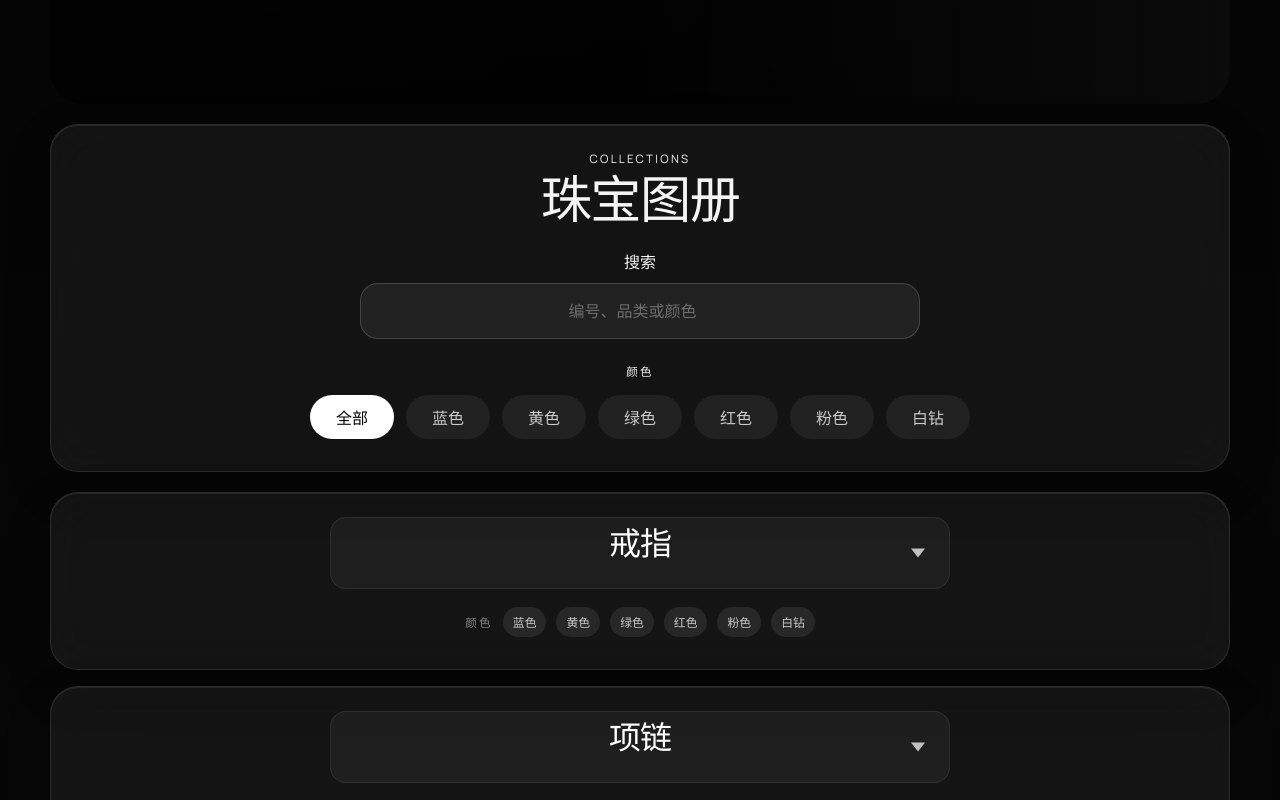
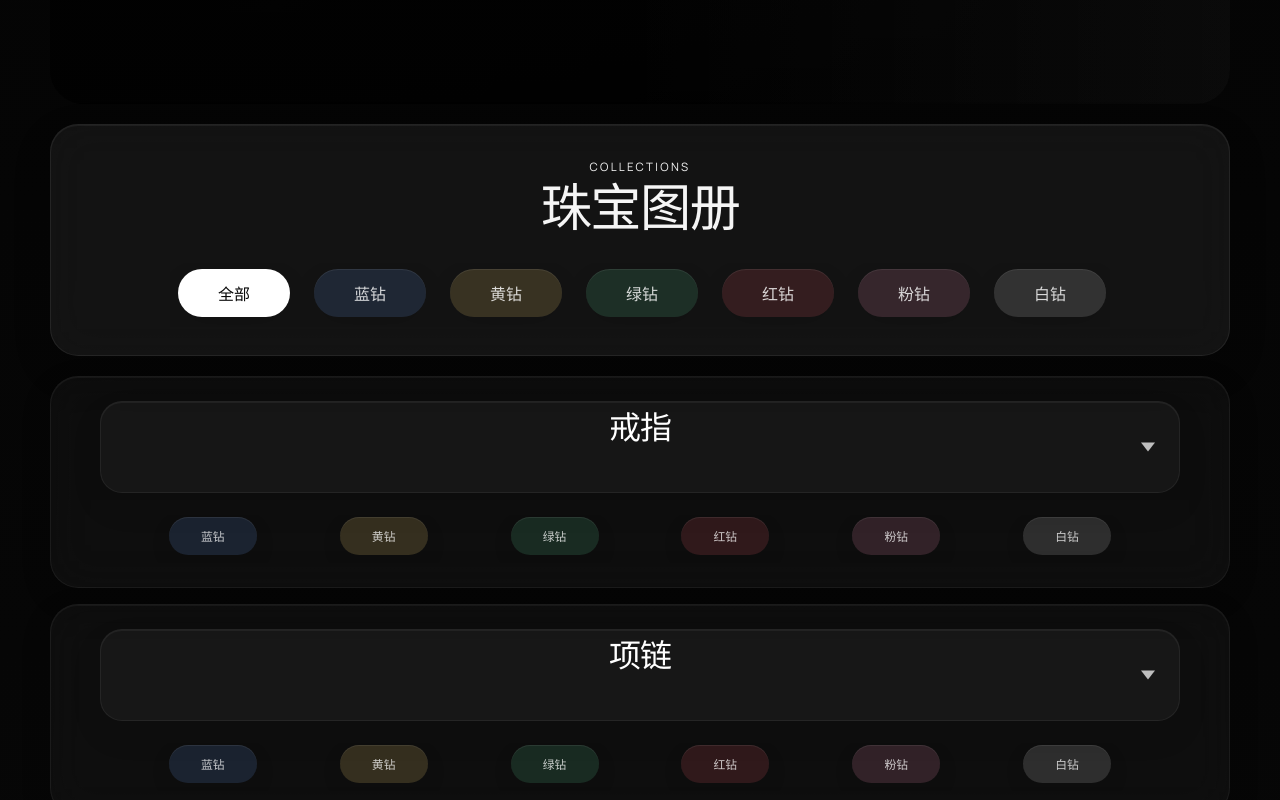
Before and after one commit to 0xTrunix/AzureVerse, a React (Vite) app: page / in a window 1280 px wide. Shown: the part 680-1480 px from the top of the page. Built offline with nearby package versions, Linux system fonts and the light colour scheme.

Commit message:
Polish catalogue filters and section rows

```diff
--- a/src/App.css
+++ b/src/App.css
@@ -14,10 +14,10 @@
 .glass-section,
 .glass-card {
   background: rgba(255, 255, 255, 0.06);
-  border: 1px solid rgba(255, 255, 255, 0.1);
+  border: 1px solid rgba(255, 255, 255, 0.07);
   box-shadow:
-    0 18px 48px rgba(0, 0, 0, 0.2),
-    inset 0 1px 0 rgba(255, 255, 255, 0.08);
+    0 14px 38px rgba(0, 0, 0, 0.16),
+    inset 0 1px 0 rgba(255, 255, 255, 0.055);
   backdrop-filter: blur(22px) saturate(120%);
   -webkit-backdrop-filter: blur(22px) saturate(120%);
 }
@@ -193,7 +193,7 @@
 
 .chip,
 .section-color-chip,
-.accordion-trigger,
+.category-heading,
 .color-group-head,
 .gallery-card,
 .lightbox-close {
@@ -210,7 +210,7 @@
 
 .control-panel {
   margin-top: 20px;
-  padding: 24px;
+  padding: 32px 24px 28px;
   scroll-margin-top: 92px;
   text-align: center;
 }
@@ -235,17 +235,17 @@
 .global-filter-row {
   display: grid;
   justify-items: center;
-  gap: 12px;
-  margin-top: 24px;
+  gap: 16px;
+  margin-top: 28px;
 }
 
 .chip-row {
   display: flex;
-  width: min(100%, 760px);
-  gap: 12px;
-  justify-content: center;
+  width: min(100%, 940px);
+  gap: clamp(10px, 2.2vw, 24px);
+  justify-content: space-evenly;
   overflow-x: auto;
-  padding: 4px 2px 8px;
+  padding: 6px 8px 10px;
   scrollbar-width: none;
 }
 
@@ -254,18 +254,27 @@
 }
 
 .chip {
-  min-height: 40px;
+  min-height: 46px;
   flex: 0 0 auto;
-  min-width: 84px;
-  padding: 10px 18px;
+  min-width: 112px;
+  padding: 12px 22px;
   border-radius: 999px;
-  color: rgba(255, 255, 255, 0.76);
-  background: rgba(255, 255, 255, 0.06);
+  color: rgba(255, 255, 255, 0.82);
+  background: rgba(255, 255, 255, 0.075);
+  box-shadow:
+    inset 0 1px 0 rgba(255, 255, 255, 0.08),
+    0 10px 24px rgba(0, 0, 0, 0.12);
+  transition: background 180ms ease, color 180ms ease, transform 180ms ease;
 }
 
 .chip.is-active {
   color: #050505;
   background: #ffffff;
+}
+
+.chip:not(.is-active):hover,
+.section-color-chip:hover {
+  transform: translateY(-1px);
 }
 
 .filter-summary {
@@ -288,6 +297,11 @@
 .category-accordion {
   width: 100%;
   overflow: hidden;
+  background: rgba(255, 255, 255, 0.035);
+  border-color: rgba(255, 255, 255, 0.055);
+  box-shadow:
+    0 10px 32px rgba(0, 0, 0, 0.12),
+    inset 0 1px 0 rgba(255, 255, 255, 0.045);
 }
 
 .accordion-trigger {
@@ -301,23 +315,27 @@
 }
 
 .accordion-left {
-  width: min(100%, 860px);
+  width: min(100%, 1080px);
   display: grid;
   justify-items: center;
-  gap: 16px;
+  gap: 22px;
 }
 
 .category-heading {
   position: relative;
-  width: min(620px, 100%);
-  min-height: 72px;
+  width: 100%;
+  min-height: 92px;
   display: flex;
   align-items: baseline;
   justify-content: center;
   padding: 12px 64px;
-  border-radius: 16px;
-  background: rgba(255, 255, 255, 0.045);
-  border: 1px solid rgba(255, 255, 255, 0.08);
+  border-radius: 22px;
+  color: #fff;
+  background: rgba(255, 255, 255, 0.038);
+  border: 1px solid rgba(255, 255, 255, 0.06);
+  box-shadow:
+    inset 0 1px 0 rgba(255, 255, 255, 0.05),
+    0 14px 30px rgba(0, 0, 0, 0.1);
 }
 
 .accordion-left h3 {
@@ -347,12 +365,12 @@
 
 .section-colors {
   display: flex;
-  width: min(100%, 760px);
+  width: 100%;
   align-items: center;
-  justify-content: center;
-  gap: 10px;
+  justify-content: space-evenly;
+  gap: clamp(10px, 2vw, 22px);
   overflow-x: auto;
-  padding: 2px 4px 8px;
+  padding: 2px 8px 8px;
   scrollbar-width: none;
 }
 
@@ -385,7 +403,92 @@
 }
 
 .section-color-chip {
+  min-width: 88px;
+  min-height: 38px;
+  padding-inline: 18px;
   border: 0;
+  box-shadow:
+    inset 0 1px 0 rgba(255, 255, 255, 0.08),
+    0 8px 20px rgba(0, 0, 0, 0.12);
+  transition: background 180ms ease, transform 180ms ease;
+}
+
+.chip[data-color="蓝色"],
+.section-color-chip[data-color="蓝色"],
+.mood-tag[data-color="蓝色"] {
+  background: rgba(104, 164, 255, 0.14);
+}
+
+.chip[data-color="黄色"],
+.section-color-chip[data-color="黄色"],
+.mood-tag[data-color="黄色"] {
+  background: rgba(255, 214, 118, 0.16);
+}
+
+.chip[data-color="绿色"],
+.section-color-chip[data-color="绿色"],
+.mood-tag[data-color="绿色"] {
+  background: rgba(95, 218, 154, 0.14);
+}
+
+.chip[data-color="红色"],
+.section-color-chip[data-color="红色"],
+.mood-tag[data-color="红色"] {
+  background: rgba(255, 96, 108, 0.14);
+}
+
+.chip[data-color="粉色"],
+.section-color-chip[data-color="粉色"],
+.mood-tag[data-color="粉色"] {
+  background: rgba(255, 146, 190, 0.15);
+}
+
+.chip[data-color="白钻"],
+.section-color-chip[data-color="白钻"],
+.mood-tag[data-color="白钻"] {
+  background: rgba(255, 255, 255, 0.13);
+}
+
+.chip.is-active[data-color="蓝色"],
+.section-color-chip[data-color="蓝色"]:hover,
+.color-badge[data-color="蓝色"] {
+  color: #08111f;
+  background: rgba(183, 214, 255, 0.92);
+}
+
+.chip.is-active[data-color="黄色"],
+.section-color-chip[data-color="黄色"]:hover,
+.color-badge[data-color="黄色"] {
+  color: #171000;
+  background: rgba(255, 231, 160, 0.92);
+}
+
+.chip.is-active[data-color="绿色"],
+.section-color-chip[data-color="绿色"]:hover,
+.color-badge[data-color="绿色"] {
+  color: #05180d;
+  background: rgba(174, 242, 202, 0.9);
+}
+
+.chip.is-active[data-color="红色"],
+.section-color-chip[data-color="红色"]:hover,
+.color-badge[data-color="红色"] {
+  color: #1e0508;
+  background: rgba(255, 183, 190, 0.9);
+}
+
+.chip.is-active[data-color="粉色"],
+.section-color-chip[data-color="粉色"]:hover,
+.color-badge[data-color="粉色"] {
+  color: #210614;
+  background: rgba(255, 204, 225, 0.92);
+}
+
+.chip.is-active[data-color="白钻"],
+.section-color-chip[data-color="白钻"]:hover,
+.color-badge[data-color="白钻"] {
+  color: #050505;
+  background: rgba(255, 255, 255, 0.94);
 }
 
 .accordion-content {
@@ -569,7 +672,10 @@
 
 .lang-pill:focus-visible,
 .chip:focus-visible,
+.section-color-chip:focus-visible,
+.category-heading:focus-visible,
 .accordion-trigger:focus-visible,
+.color-group-head:focus-visible,
 .gallery-card:focus-visible,
 .search-box input:focus-visible,
 .lightbox-close:focus-visible {
--- a/src/App.tsx
+++ b/src/App.tsx
@@ -249,19 +249,9 @@ function App(): ReactElement {
             <p className="eyebrow">{t.catalogue}</p>
             <h2>{t.catalogueTitle}</h2>
           </div>
-          <label className="search-box">
-            <span>{t.search}</span>
-            <input
-              type="search"
-              value={query}
-              onChange={(event) => setQuery(event.target.value)}
-              placeholder={t.searchPlaceholder}
-            />
-          </label>
         </div>
 
         <div className="global-filter-row">
-          <span className="filter-label">{t.quickColor}</span>
           <div className="chip-row">
             {(['全部', ...colorOrder] as const).map((color) => (
               <button
@@ -269,6 +259,7 @@ function App(): ReactElement {
                 type="button"
                 className={color === globalColor ? 'chip is-active' : 'chip'}
                 onClick={() => startTransition(() => setGlobalColor(color))}
+                data-color={color}
               >
                 {colorCopy[color][language]}
               </button>
@@ -287,24 +278,24 @@ function App(): ReactElement {
               key={section.category}
               className={isOpen ? 'category-accordion glass-section is-open' : 'category-accordion glass-section'}
             >
-              <button
-                type="button"
-                className="accordion-trigger"
-                onClick={() => toggleSection(section.category)}
-                aria-expanded={isOpen}
-              >
+              <div className="accordion-trigger">
                 <div className="accordion-left">
-                  <div className="category-heading">
+                  <button
+                    type="button"
+                    className="category-heading"
+                    onClick={() => toggleSection(section.category)}
+                    aria-expanded={isOpen}
+                  >
                     <h3>{sectionText.label}</h3>
                     <span className="category-arrow" aria-hidden="true"></span>
-                  </div>
+                  </button>
                   <div className="section-colors">
-                    <span className="section-colors-label">{t.colorNote}</span>
                     {section.colors.map((color) => (
                       <button
                         key={`${section.category}-${color}`}
                         type="button"
                         className="section-color-chip"
+                        data-color={color}
                         onClick={(event) => {
                           event.stopPropagation()
                           jumpToColorGroup(section.category, color)
@@ -315,7 +306,7 @@ function App(): ReactElement {
                     ))}
                   </div>
                 </div>
-              </button>
+              </div>
 
               <div className="accordion-content">
                 <div className="accordion-groups">
@@ -335,7 +326,7 @@ function App(): ReactElement {
                           onClick={() => toggleColorGroup(groupKey)}
                           aria-expanded={isGroupOpen}
                         >
-                          <span className="color-badge">{colorCopy[group.color][language]}</span>
+                          <span className="color-badge" data-color={group.color}>{colorCopy[group.color][language]}</span>
                           <span className="color-group-arrow" aria-hidden="true"></span>
                         </button>
                         <div className="gallery-scroll">
@@ -355,13 +346,13 @@ function App(): ReactElement {
                                 <div className="gallery-body">
                                   <div className="card-head">
                                     <span className="image-id">{item.id}</span>
-                                    <span className="mood-tag">{colorCopy[item.color][language]}</span>
+                                    <span className="mood-tag" data-color={item.color}>{colorCopy[item.color][language]}</span>
                                   </div>
                                   <p className="gallery-meta">{categoryCopy[item.category][language].short}</p>
                                 </div>
                               </article>
                             ))}
-                            </div>
+                          </div>
                         </div>
                       </div>
                     )
--- a/src/content/catalogue.ts
+++ b/src/content/catalogue.ts
@@ -7,7 +7,7 @@ export const colorOrder: Exclude<Color, '全部'>[] = ['蓝色', '黄色', '绿
 export const translations: Record<Language, TranslationCopy> = {
   zh: {
     siteName: 'AzureVerse',
-    heroSearchPlaceholder: '搜索戒指、项链、蓝色、白钻...',
+    heroSearchPlaceholder: '搜索戒指、项链、蓝钻、白钻...',
     catalogue: 'Collections',
     catalogueTitle: '珠宝图册',
     search: '搜索',
@@ -23,7 +23,7 @@ export const translations: Record<Language, TranslationCopy> = {
   },
   en: {
     siteName: 'AzureVerse',
-    heroSearchPlaceholder: 'Search rings, necklaces, blue, white diamond...',
+    heroSearchPlaceholder: 'Search rings, necklaces, blue diamond...',
     catalogue: 'Collections',
     catalogueTitle: 'Fine Jewelry Catalogue',
     search: 'Search',
@@ -71,11 +71,11 @@ export const categoryCopy: Record<Category, Record<Language, CategoryText>> = {
 }
 
 export const colorCopy: Record<Color, Record<Language, string>> = {
-  蓝色: { zh: '蓝色', en: 'Blue' },
-  黄色: { zh: '黄色', en: 'Yellow' },
-  绿色: { zh: '绿色', en: 'Green' },
-  红色: { zh: '红色', en: 'Red' },
-  粉色: { zh: '粉色', en: 'Pink' },
+  蓝色: { zh: '蓝钻', en: 'Blue Diamond' },
+  黄色: { zh: '黄钻', en: 'Yellow Diamond' },
+  绿色: { zh: '绿钻', en: 'Green Diamond' },
+  红色: { zh: '红钻', en: 'Red Diamond' },
+  粉色: { zh: '粉钻', en: 'Pink Diamond' },
   白钻: { zh: '白钻', en: 'White Diamond' },
   全部: { zh: '全部', en: 'All' },
 }
```
